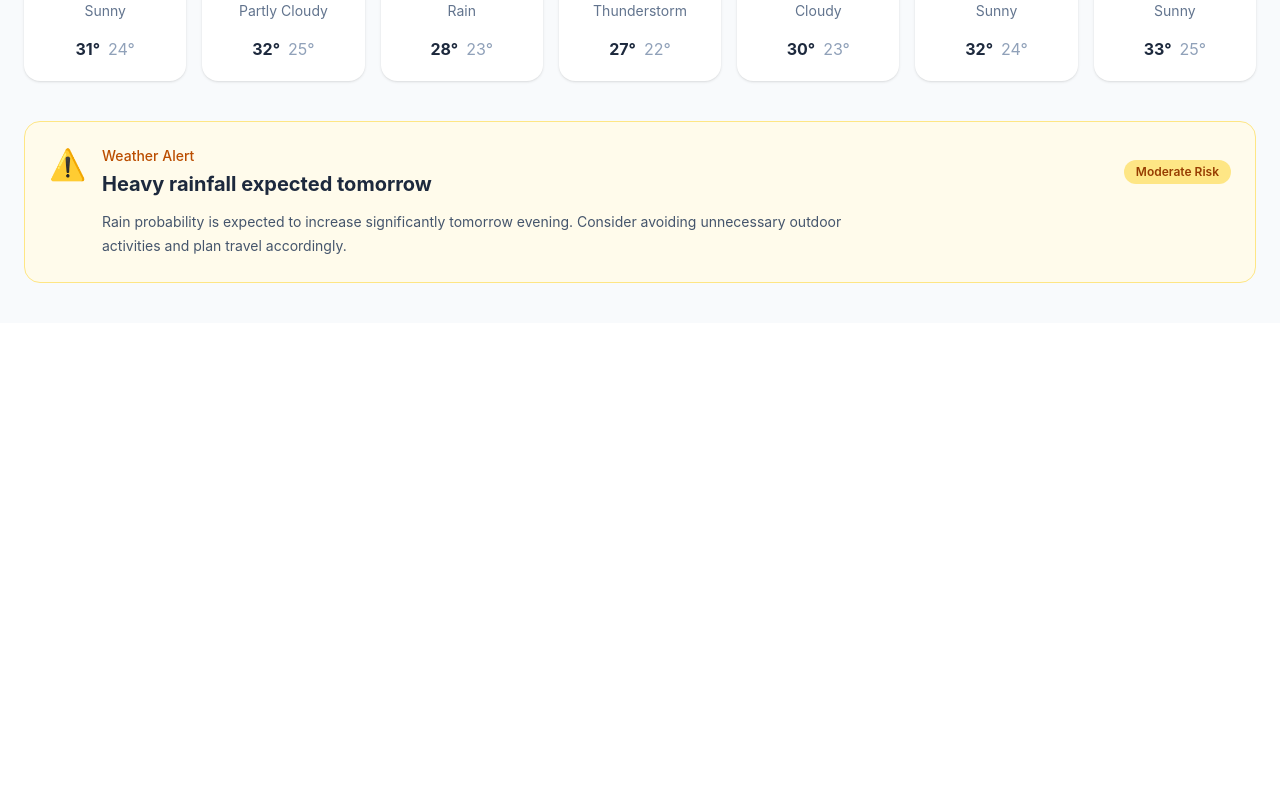
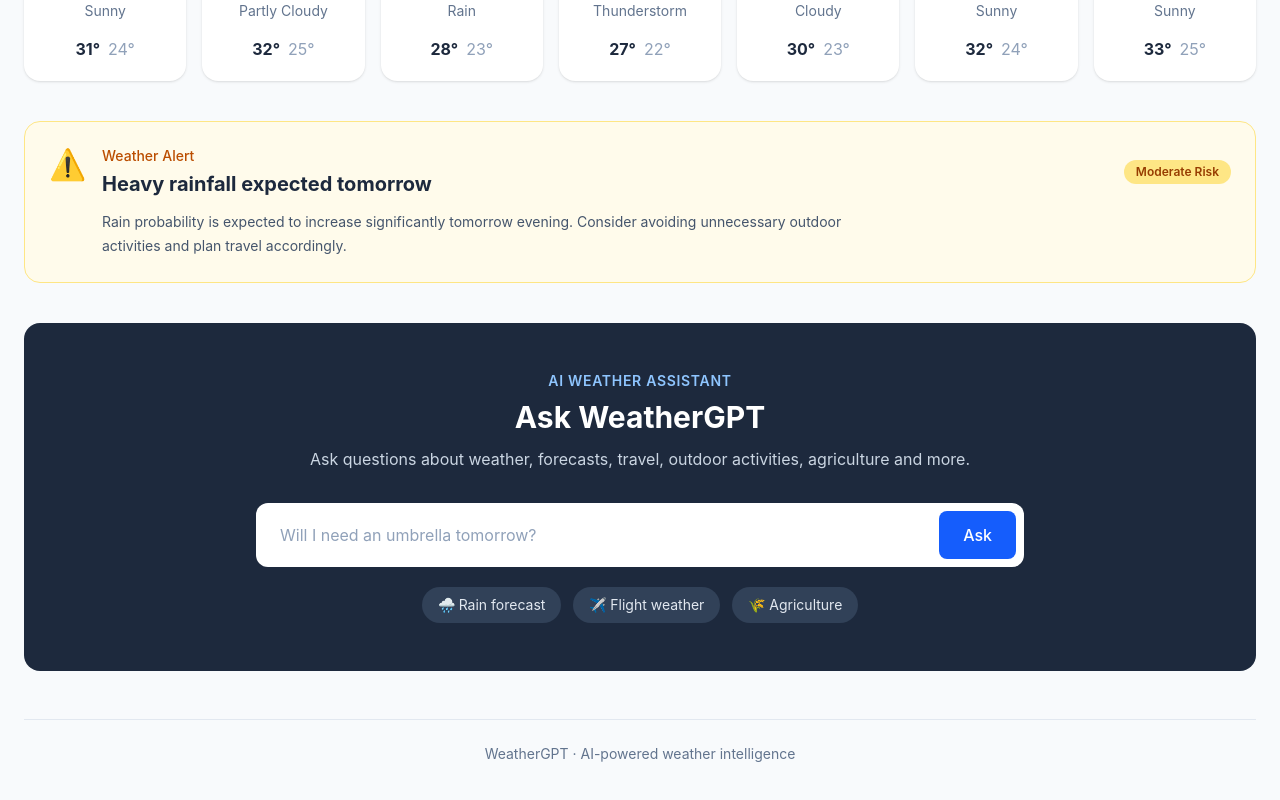
Before and after one commit to Gaurav-zero/WeatherGPT, a React (Vite) app: page / in a window 1280 px wide. Shown: the part 831-1631 px from the top of the page. Before the commit the page ends 1154 px from the top, so only its background shows below. Built offline with nearby package versions, Linux system fonts and the light colour scheme.

Commit message:
add chatbot and footer

```diff
--- /dev/null
+++ b/src/components/ChatBox.jsx
@@ -0,0 +1,63 @@
+function ChatBox() {
+    return (
+        <section className="mt-10">
+            <div className="rounded-2xl bg-slate-800 px-10 py-12">
+
+                {/* Heading */}
+                <div className="text-center">
+                    <p className="text-sm font-semibold tracking-wider text-blue-300">
+                        AI WEATHER ASSISTANT
+                    </p>
+
+                    <h2 className="mt-2 text-3xl font-bold text-white">
+                        Ask WeatherGPT
+                    </h2>
+
+                    <p className="mx-auto mt-3 max-w-2xl text-slate-300">
+                        Ask questions about weather, forecasts, travel,
+                        outdoor activities, agriculture and more.
+                    </p>
+                </div>
+
+
+                {/* Chat input */}
+                <div className="mx-auto mt-8 flex max-w-3xl rounded-xl bg-white p-2">
+
+                    <input
+                        type="text"
+                        placeholder="Will I need an umbrella tomorrow?"
+                        className="flex-1 bg-transparent px-4 py-3 text-slate-700 outline-none placeholder:text-slate-400"
+                    />
+
+                    <button
+                        className="rounded-lg bg-blue-600 px-6 py-3 font-medium text-white transition hover:bg-blue-700"
+                    >
+                        Ask
+                    </button>
+
+                </div>
+
+
+                {/* Suggested questions */}
+                <div className="mt-5 flex justify-center gap-3">
+
+                    <button className="rounded-full bg-slate-700 px-4 py-2 text-sm text-slate-200 transition hover:bg-slate-600">
+                        🌧️ Rain forecast
+                    </button>
+
+                    <button className="rounded-full bg-slate-700 px-4 py-2 text-sm text-slate-200 transition hover:bg-slate-600">
+                        ✈️ Flight weather
+                    </button>
+
+                    <button className="rounded-full bg-slate-700 px-4 py-2 text-sm text-slate-200 transition hover:bg-slate-600">
+                        🌾 Agriculture
+                    </button>
+
+                </div>
+
+            </div>
+        </section>
+    );
+}
+
+export default ChatBox;
--- /dev/null
+++ b/src/components/Footer.jsx
@@ -0,0 +1,9 @@
+function Footer() {
+    return (
+        <footer className="mt-12 border-t border-slate-200 py-6 text-center text-sm text-slate-500">
+            WeatherGPT · AI-powered weather intelligence
+        </footer>
+    );
+}
+
+export default Footer;
--- a/src/pages/home.jsx
+++ b/src/pages/home.jsx
@@ -1,5 +1,7 @@
 import Forecast from "../components/forecast";
 import AlertCard from "../components/AlertCard";
+import ChatBox from "../components/ChatBox";
+import Footer from "../components/Footer";
 
 function Home(){
     return (
@@ -136,6 +138,8 @@ function Home(){
 
                 <Forecast />
                 <AlertCard />
+                <ChatBox />
+                <Footer />
 
             </section>
 
```
